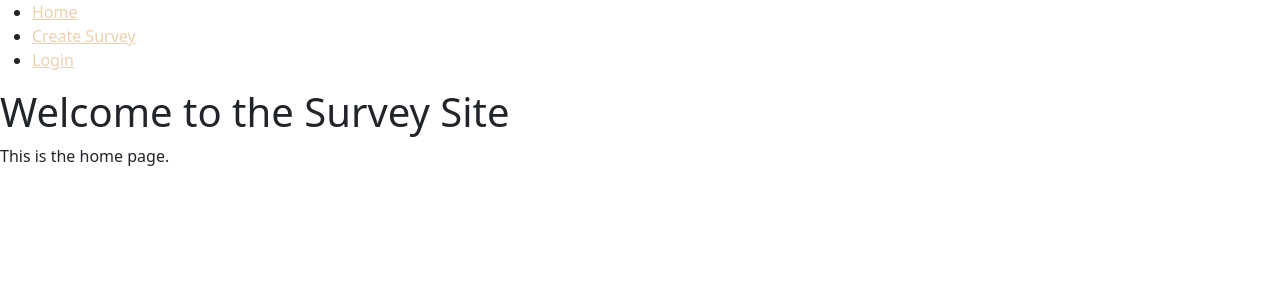
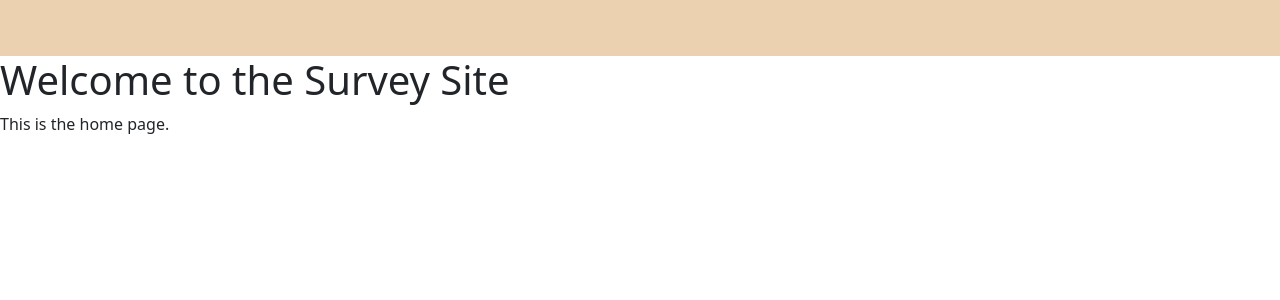
Before and after one commit to hugheshallettj/jacobs_special_project, a Django app: page / in a window 1280 px wide. Shown: the top 300 px of the page. Run offline with Django 5.2, Linux system fonts and the light colour scheme; some libraries are stand-ins or nearby versions.

Commit message:
Amended styles and order of loading of libraries - overriding works here

```diff
--- a/event_surveys_project/core/templates/base.html
+++ b/event_surveys_project/core/templates/base.html
@@ -2,52 +2,59 @@
 <!DOCTYPE html>
 <html>
   <head>
-    <title>
-      {% block title %}
-        My Site
-      {% endblock %}
-    </title>
-    <link rel="stylesheet" type="text/css" href="{% static 'core/css/style.css' %}" />
-    <script src="https://code.jquery.com/jquery-3.6.0.min.js"></script>
-    {% block extra_head %}
-    {% endblock extra_head %}
+    <title>{% block title %} My Site {% endblock %}</title>
+    <link
+      rel="stylesheet"
+      href="{% static 'bootstrap/dist/css/bootstrap.min.css' %}"
+    />
+    <link
+      rel="stylesheet"
+      type="text/css"
+      href="{% static 'core/css/style.css' %}"
+    />
+    {% block extra_head %} {% endblock extra_head %}
   </head>
   <body>
     <header>
       <!-- Site-wide navigation and branding -->
-      <nav>
-        <ul>
-          <li>
-            <a href="{% url 'home' %}">Home</a>
-          </li>
-          <li>
-            <a href="{% url 'create_survey' %}">Create Survey</a>
-          </li>
-          {% if user.is_authenticated %}
-            {% comment %} <li>
-              <a href="{% url 'account_profile' %}">Profile</a>
-            </li> {% endcomment %}
-            <li>
-              <a href="{% url 'user_surveys_list' %}">My Surveys</a>
+      <nav class="navbar bg-primary">
+        <div class="container-fluid">
+          <ul class="nav">
+            <li class="nav-item">
+              <a class="nav-link" href="{% url 'home' %}">Home</a>
             </li>
-            <li>
-              <a href="{% url 'account_logout' %}">Logout</a>
+            <li class="nav-item">
+              <a class="nav-link" href="{% url 'create_survey' %}"
+                >Create Survey</a
+              >
             </li>
-          {% else %}
-            <li>
-              <a href="{% url 'account_login' %}">Login</a>
+            {% if user.is_authenticated %} {% comment %}
+            <li class="nav-item">
+              <a class="nav-link" href="{% url 'account_profile' %}">Profile</a>
             </li>
-          {% endif %}
-        </ul>
+            {% endcomment %}
+            <li class="nav-item">
+              <a class="nav-link" href="{% url 'user_surveys_list' %}"
+                >My Surveys</a
+              >
+            </li>
+            <li class="nav-item">
+              <a class="nav-link" href="{% url 'account_logout' %}">Logout</a>
+            </li>
+            {% else %}
+            <li class="nav-item">
+              <a class="nav-link" href="{% url 'account_login' %}">Login</a>
+            </li>
+            {% endif %}
+          </ul>
+        </div>
       </nav>
     </header>
-    <main>
-      {% block content %}
-
-      {% endblock %}
-    </main>
+    <main>{% block content %} {% endblock %}</main>
     <footer>
       <!-- Site-wide footer -->
     </footer>
+    <script src="{% static 'jquery/dist/jquery.min.js' %}"></script>
+    <script src="{% static 'bootstrap/dist/js/bootstrap.bundle.min.js' %}"></script>
   </body>
 </html>
```
Also changed, not shown: event_surveys_project/surveys/templates/surveys/survey_edit.html (+4 -10 lines).
